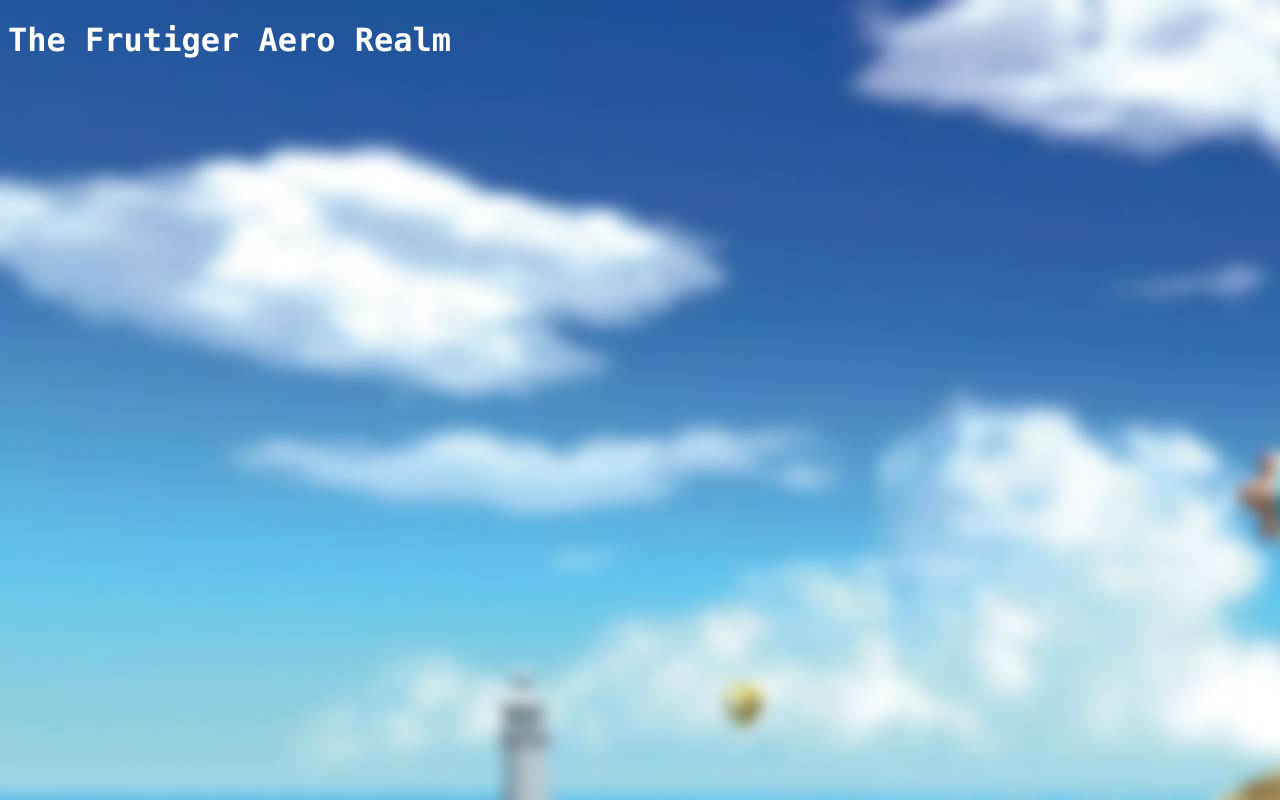
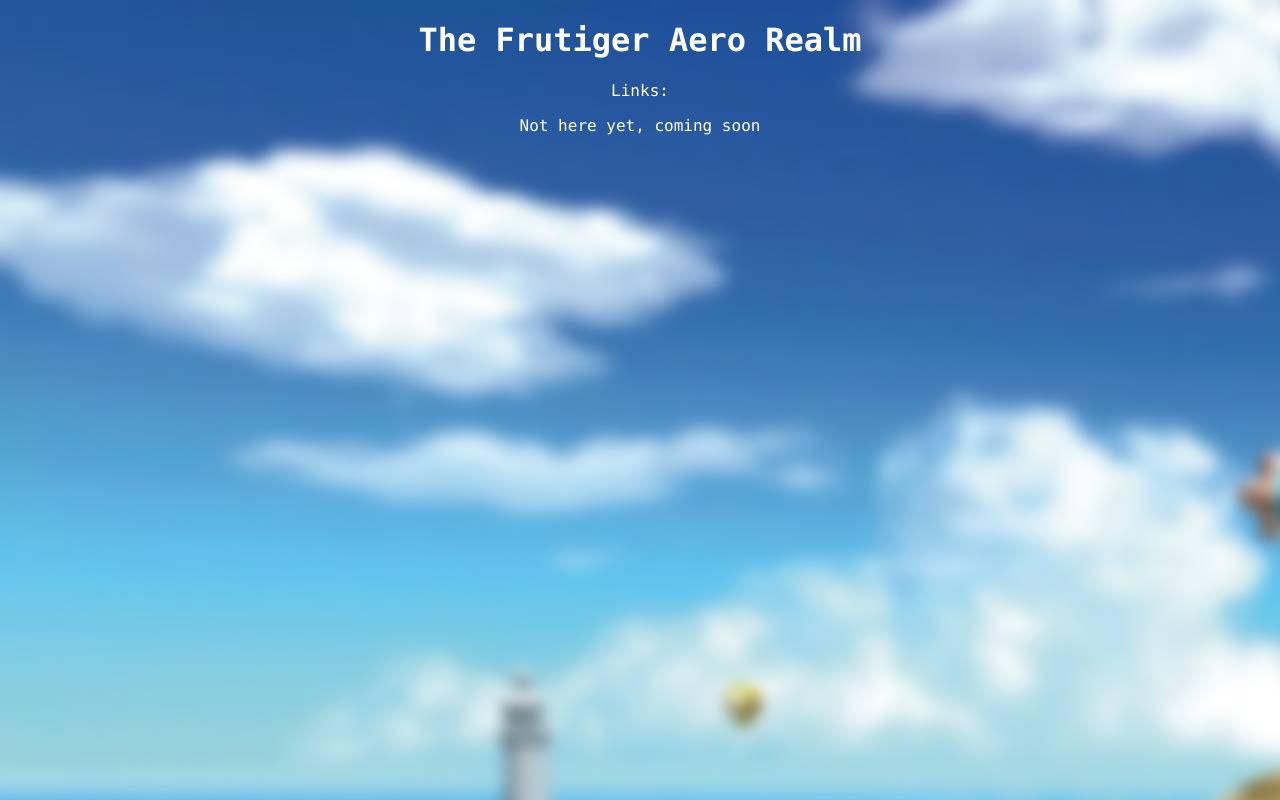
Before and after one commit to TheFrutigerAeroRealm/thefrutigeraerorealm.github.io, a plain HTML site: page index.html in a window 1280 px wide. Drawn offline with Linux system fonts and the light colour scheme.

Commit message:
Update index.html

```diff
--- a/index.html
+++ b/index.html
@@ -17,7 +17,10 @@ body {
    </head>
   <font color="#FFFFFF">
 <body>
+       <center>
 <h1> The Frutiger Aero Realm </h1>
+       <p> Links: </p>
+       <p> Not here yet, coming soon </p>
 
 
 </body>
```
